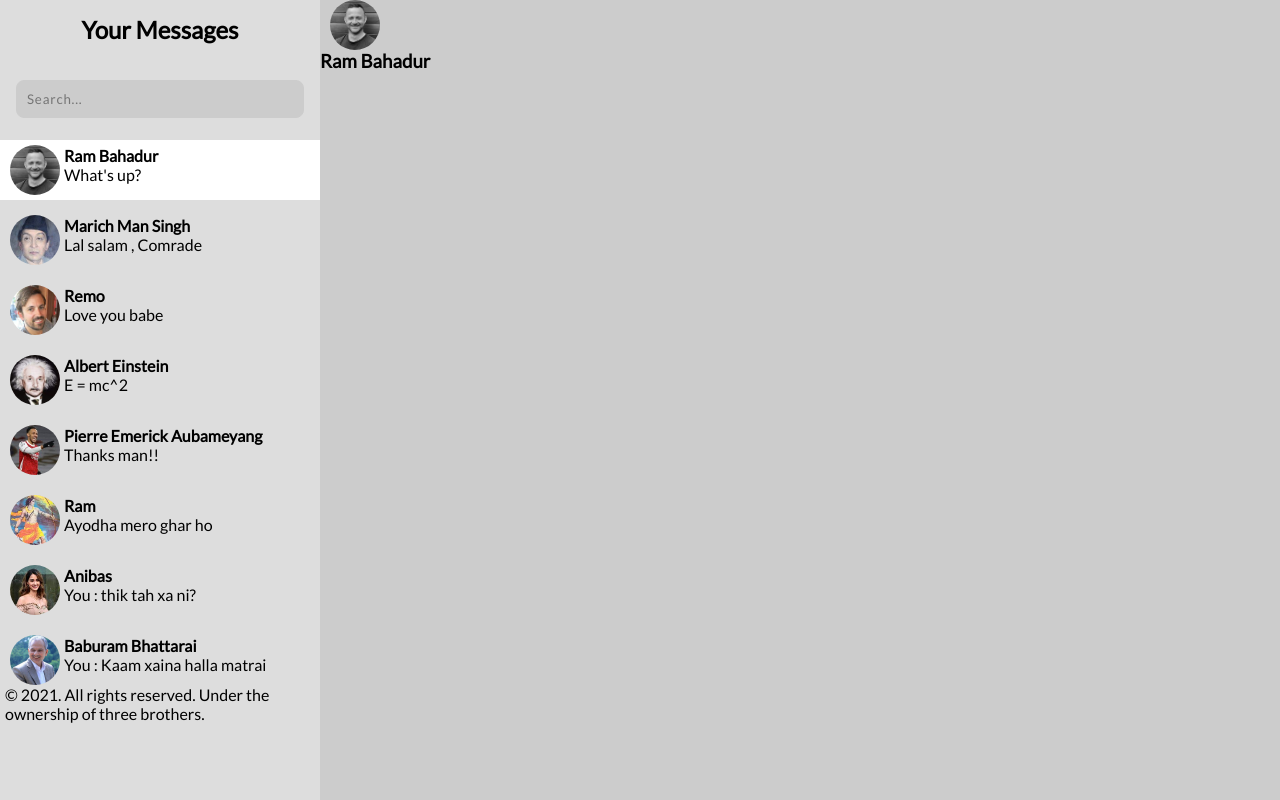
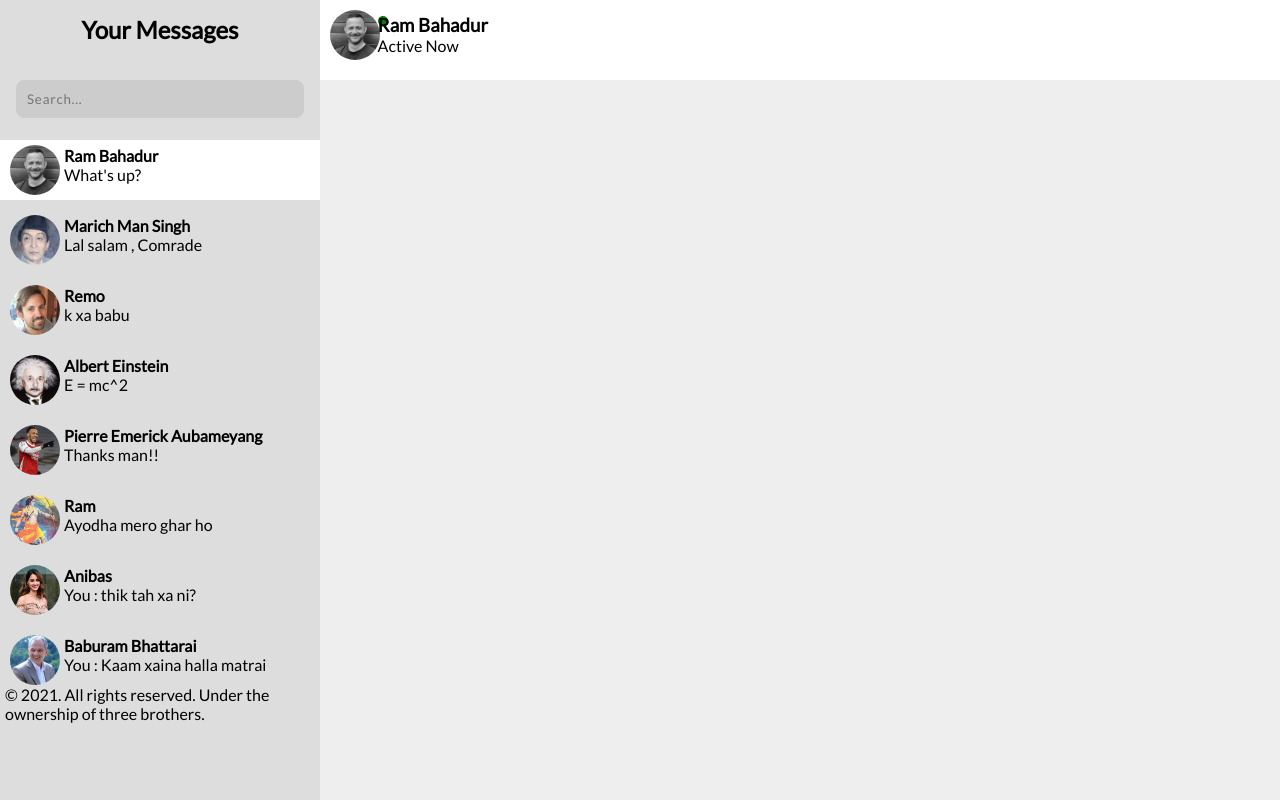
Before and after one commit to FancyCodeMaster/Kurakaani, a PHP site: page /Login/message.html in a window 1280 px wide. Run offline with PHP 8.4, Linux system fonts and the light colour scheme.

Commit message:
just started

```diff
--- a/Login/message.css
+++ b/Login/message.css
@@ -4,6 +4,14 @@
     margin : 0;
     padding : 0;
     box-sizing  : border-box;
+}
+:root {
+    --message-section-bgcolor : #aaaaaa;
+    --light-grey : #dddddd;
+    --search-input : #cccccc;
+    --spec-message-container : #cccccc;
+    --spec-message-user-title : #fff;
+    --spec-message-messages : #eeeeee;
 }
 
 body {
@@ -13,26 +21,26 @@ body {
 .message-section {
     height : 100vh;
     width : 100vw;
-    background-color: #aaaaaa;
+    background-color: var(--message-section-bgcolor);
     display : flex;
 }
 
 .online-preview-container {
     width : 25%;
     height : 100%;
-    background-color : #dddddd;
+    background-color : var(--light-grey);
 }
 
 .your-message-container {
     height : 70px;
-    background-color : #dddddd;
+    background-color :  var(--light-grey);
     text-align: center;
     padding-top : 15px;
 }
 
 .online-preview-container__user-search-container {
     height : 60px;
-    background-color : #dddddd;
+    background-color :  var(--light-grey);
     padding-top : 10px;
 }
 
@@ -45,15 +53,15 @@ body {
     padding : 10px;
     border-radius : 8px;
     outline : none;
-    border : 1px solid #cccccc;
-    background-color: #cccccc;
+    border : 1px solid var(--search-input);
+    background-color: var(--search-input);
     font-family : Lato;
     letter-spacing : 0.8px;
 }
 
 .online-preview-container__online-users-container {
     max-height : 555px;
-    background-color: #dddddd;
+    background-color: var(--light-grey);
     overflow : scroll;
 }
 
@@ -66,7 +74,6 @@ body {
     height : 60px;
     width : 100%;
     position : relative;
-    /* background-color : #fff; */
     margin-bottom : 10px;
     padding : 5px 0;
 }
@@ -111,5 +118,61 @@ body {
 
 .messages-container {
     width : 75%;
-    background-color : #cccccc;
+    background-color : var(--spec-message-container);
 }
+
+/* Messages Container */
+
+.user-title-container {
+    background-color : var(--spec-message-user-title);
+    height : 10%;
+    width : 100%;
+    position : relative;
+    padding-top : 10px;
+    padding-left : 10px;
+}
+
+.user-image-and-name-container img {
+    height : 50px;
+    width : 50px;
+    object-fit : cover;
+    border-radius : 100%;
+}
+
+.active-icon-container {
+    height : 10px;
+    width : 10px;
+    background-color : var(--spec-message-user-title);
+    padding : 2px;
+    border-radius : 100%;
+    position : absolute;
+}
+
+.active-icon {
+    height : 100%;
+    width : 100%;
+    background-color: green;
+    border-radius : 100%;
+}
+
+.user-image-and-name-container div {
+    position : absolute;
+    top : 18%;
+    left : 6%;
+}
+
+.user-image-and-name-container div p {
+    font-weight: 1;
+}
+
+
+
+
+
+.user-messages-container {
+    height : 90%;
+    background-color : var(--spec-message-messages);
+}
+
+
+/*--------------------*/
--- a/Login/message.html
+++ b/Login/message.html
@@ -55,7 +55,7 @@
                                 <h4>Remo</h4>
                             </div>
                             <div clas="user-message-container">
-                                <p>Love you babe</p>
+                                <p>k xa babu</p>
                             </div>
                         </div>
                     </div>
@@ -206,11 +206,16 @@
             </div>
             <div class="messages-container">
                 <div class="user-title-container">
-                    <div class="user-image-container">
+                    <div class="user-image-and-name-container">
                         <img src="./img/user-1.jfif" alt="user-1">
-                    </div>
-                    <div class="user-name-container">
-                        <h3>Ram Bahadur</h3>
+                        <div class="active-icon-container">
+                            <div class="active-icon">
+                            </div>
+                        </div>
+                        <div>
+                            <h3>Ram Bahadur</h3>
+                            <p>Active Now</p>
+                        </div>
                     </div>
                     <div class="icons-container">
                         <ion-icon name="videocam-outline"></ion-icon>
```
